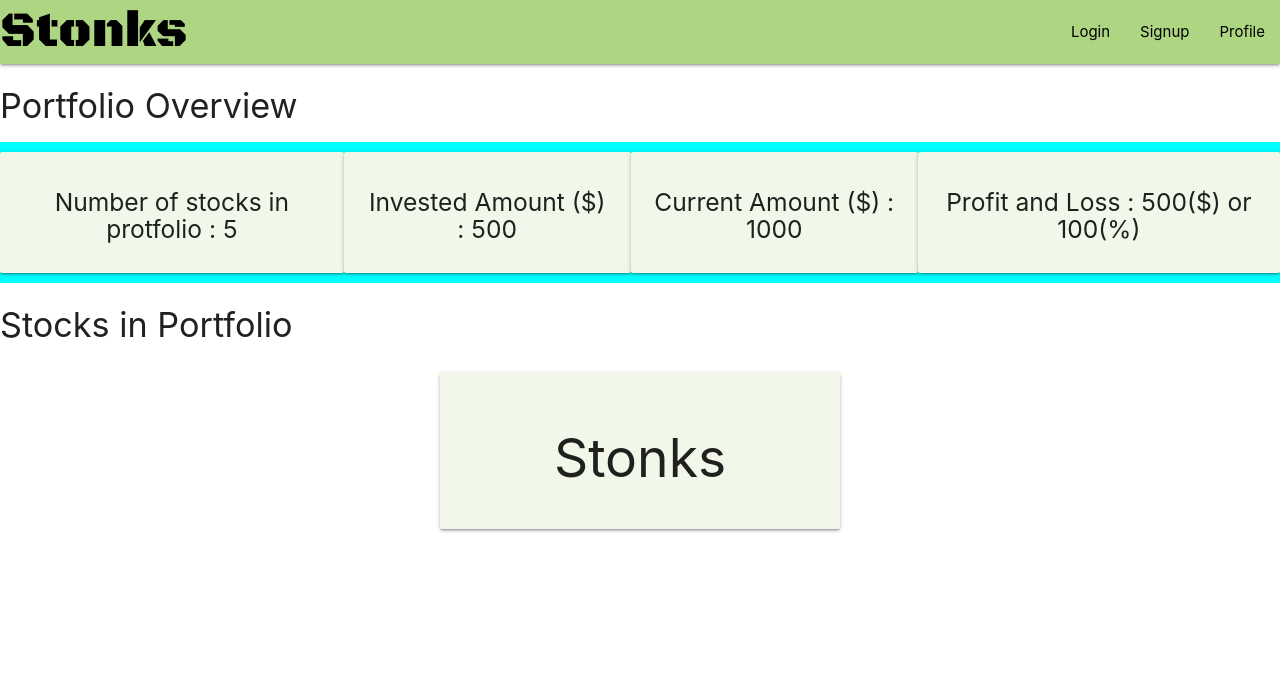
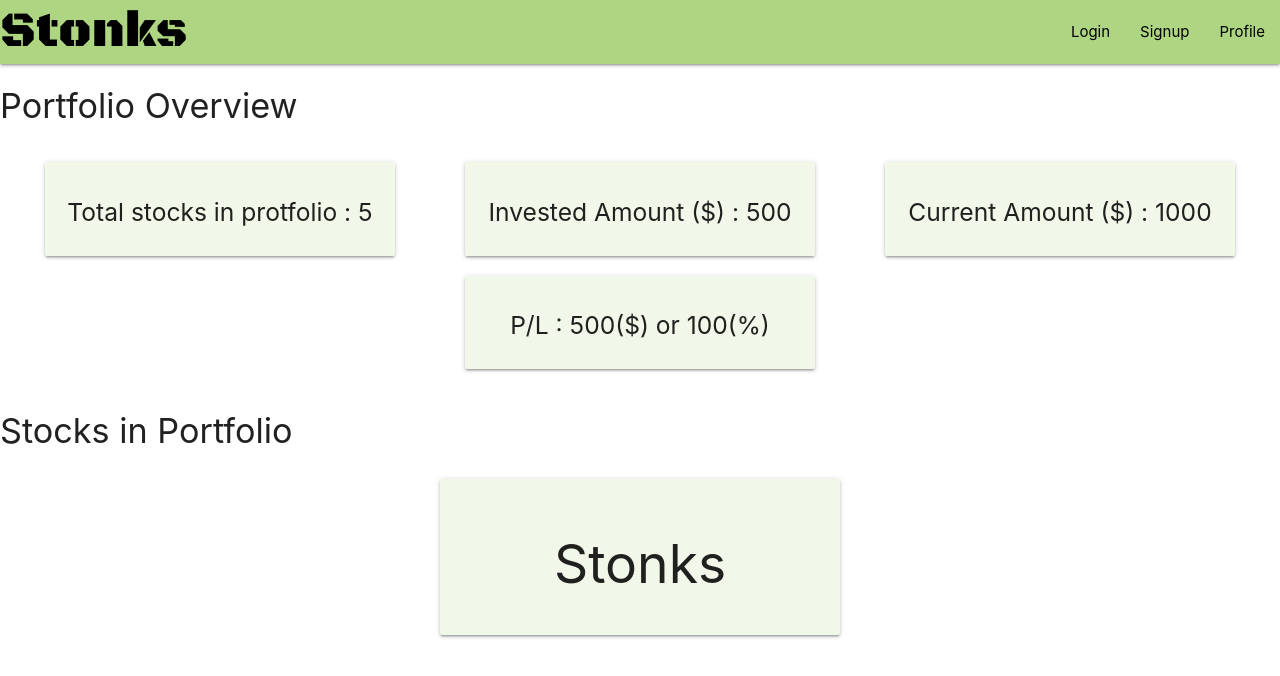
Before and after one commit to Kyouma-san/Stonk2.0, a React (Create React App) app in the folder client/: page /profile in a window 1280 px wide. Shown: the top 676 px of the page. Built offline with nearby package versions, Linux system fonts and the light colour scheme.

Commit message:
fixing ui

```diff
--- a/client/src/App.css
+++ b/client/src/App.css
@@ -34,8 +34,19 @@ a{
 
 
 /* profile css start */
-.profileoverview {
-  background-color: aqua;
+.profileoverview{
+  display: flex;
+  justify-content: space-around;
+  margin: 18px 0px;
+  flex-wrap: wrap;
+  padding: 10px 10px ;
+
 }
 
+.profileoverview-card{
+  padding: 20px !important;
+  width: 350px !important;
+}
+
+
 /* profile css end */
--- a/client/src/components/screens/Profile.js
+++ b/client/src/components/screens/Profile.js
@@ -4,18 +4,18 @@ const Profile = () => {
     return (
         <div>
             <h4 className="profileoverview-heading"> Portfolio Overview </h4>
-            <div className="profileoverview" style={{ display: 'flex', justifyContent: "space-around", margin: "18px 0px" }}>
-                    <div className="card auth-card input-field #f1f8e9 light-green lighten-5">
-                        <h5>Number of stocks in protfolio : 5</h5>
+            <div className="profileoverview" >
+                <div className="card profileoverview-card auth-card  #f1f8e9 light-green lighten-5">
+                    <h5>Total stocks in protfolio : 5</h5>
                 </div>
-                    <div className="card auth-card input-field #f1f8e9 light-green lighten-5">
+                <div className="card profileoverview-card auth-card   #f1f8e9 light-green lighten-5">
                     <h5>Invested Amount ($) : 500</h5>
                 </div>
-                    <div className="card auth-card input-field #f1f8e9 light-green lighten-5">
+                <div className="card profileoverview-card auth-card  #f1f8e9 light-green lighten-5">
                     <h5>Current Amount ($) : 1000</h5>
                 </div>
-                    <div className="card auth-card input-field #f1f8e9 light-green lighten-5">
-                        <h5>Profit and Loss : 500($) or 100(%)</h5>
+                <div className="card profileoverview-card auth-card  #f1f8e9 light-green lighten-5">
+                    <h5> P/L : 500($) or 100(%)</h5>
                 </div>
             </div>
             <h4 className="profileoverview-heading">Stocks in Portfolio </h4>
```
Also changed, not shown: client/stonks.jpg (added), client/wallstreet.jpg (added). Lines whose indentation alone changed are shown as unchanged.
